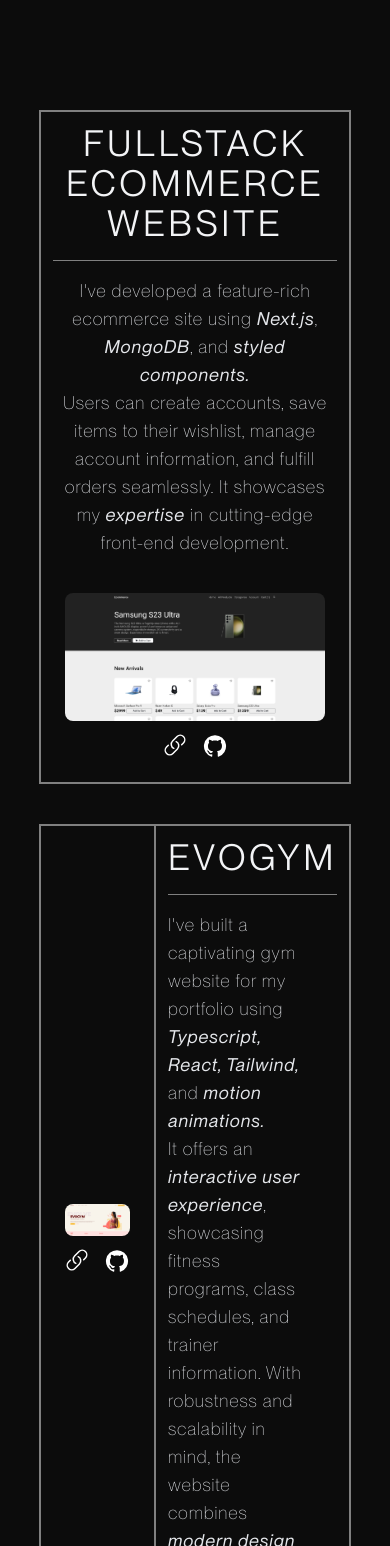
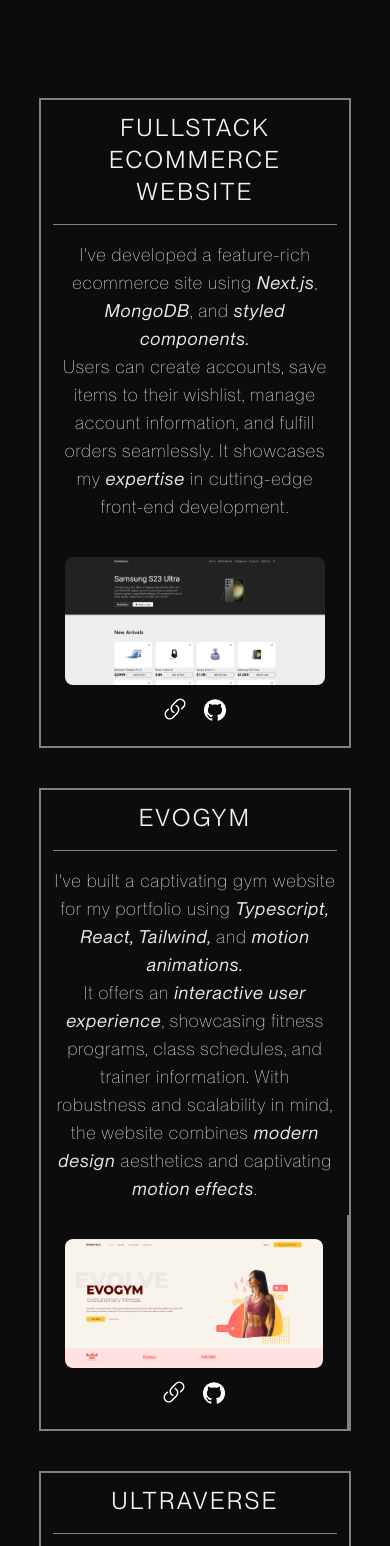
Before and after one commit to PatrikasDapsys/Eportfolio-07-23, a React (Vite) app: page / in a window 390 px wide. Shown: the part 962-2508 px from the top of the page. Built offline with nearby package versions, Linux system fonts and the light colour scheme.

Commit message:
projects responsive

```diff
--- a/src/components/LandingPage.jsx
+++ b/src/components/LandingPage.jsx
@@ -6,7 +6,7 @@ function LandingPage() {
     "text-primary-500 whitespace-nowrap absolute tracking-widest z-[3]";
 
   return (
-    <section className="w-screen h-screen bg-primary-900 flex justify-center p-[30px] relative">
+    <section className="w-screen h-[100dvh] bg-primary-900 flex justify-center p-[30px] relative">
       {/* MASK  */}
       <div className={mask + "h-[30px] w-screen top-0"}></div>
       <div className={mask + "h-[30px] w-screen bottom-0"}></div>
--- a/src/components/ProjectsPage.jsx
+++ b/src/components/ProjectsPage.jsx
@@ -22,7 +22,11 @@ function ProjectsPage() {
       id="projects"
       className="min-h-screen pt-16  bg-primary-900 text-white flex flex-col items-center gap-10"
     >
-      <h1 className=" text-center flex pb-16 pl-0 uppercase tracking-normal sm:pl-[20px] sm:tracking-[20px] md:pl-[60px] md:tracking-[60px] text-6xl xl:text-7xl">
+      <h1
+        className=" text-center flex pb-16 pl-0 uppercase tracking-normal text-5xl
+       sm:pl-[20px] sm:tracking-[20px]
+        md:pl-[60px] md:tracking-[60px] xs:text-6xl xl:text-7xl"
+      >
         Projects
       </h1>
 
@@ -32,7 +36,7 @@ function ProjectsPage() {
         {/* TEXT */}
         <div className="text-center md:text-left md:border-r-2">
           <div className="p-3 xs:p-6">
-            <h2 className="text-4xl font-normal tracking-widest uppercase text-gray-100">
+            <h2 className="font-normal tracking-widest uppercase text-gray-100 text-2xl xs:text-4xl">
               Fullstack Ecommerce website
             </h2>
             <hr className="my-4" />
@@ -89,15 +93,15 @@ function ProjectsPage() {
       </div>
 
       {/* PROJECT 2 */}
-      <div className="border-2 w-4/5 grid grid-cols-[1.2fr,0.8fr]">
+      <div className="border-2 w-4/5 grid md:grid-cols-[1.2fr,0.8fr]">
         {/* TEXT */}
-        <div className="order-1">
+        <div className="text-center md:text-left md:border-r-2 order-0 md:order-1 ">
           <div className="p-3 xs:p-6">
-            <h2 className="text-4xl font-normal tracking-widest uppercase text-gray-100">
+            <h2 className="font-normal tracking-widest uppercase text-gray-100 text-2xl xs:text-4xl">
               evogym
             </h2>
             <hr className="my-4" />
-            <p className="w-4/5 text-lg tracking-wider text-gray-200">
+            <p className="w-full text-lg tracking-wider text-gray-200 md:w-4/5">
               I've built a captivating gym website for my portfolio using{" "}
               <span className="keyword">Typescript, React, Tailwind, </span>
               and <span className="keyword">motion animations.</span>
@@ -149,15 +153,15 @@ function ProjectsPage() {
       </div>
 
       {/* PROJECT 3 */}
-      <div className="border-2 w-4/5 grid grid-cols-[0.8fr,1.2fr]">
+      <div className="border-2 w-4/5 grid md:grid-cols-[0.8fr,1.2fr]">
         {/* TEXT */}
-        <div className="border-r-2">
+        <div className="text-center md:text-left md:border-r-2">
           <div className="p-3 xs:p-6">
-            <h2 className="text-4xl font-normal tracking-widest uppercase text-gray-100">
+            <h2 className="font-normal tracking-widest uppercase text-gray-100 text-2xl xs:text-4xl">
               Ultraverse
             </h2>
             <hr className="my-4" />
-            <p className="w-4/5 text-lg tracking-wider text-gray-200">
+            <p className="w-full text-lg tracking-wider text-gray-200 md:w-4/5">
               I've worked on an impressive NFT trading website utilizing{" "}
               <span className="keyword">
                 {" "}
@@ -201,7 +205,11 @@ function ProjectsPage() {
                 />
               </svg>
             </Link>
-            <a href="https://github.com/PatrikasDapsys/patrikas-intership/" className="" target="_blank">
+            <a
+              href="https://github.com/PatrikasDapsys/patrikas-intership/"
+              className=""
+              target="_blank"
+            >
               <GitHubIcon />
             </a>
           </div>
```
